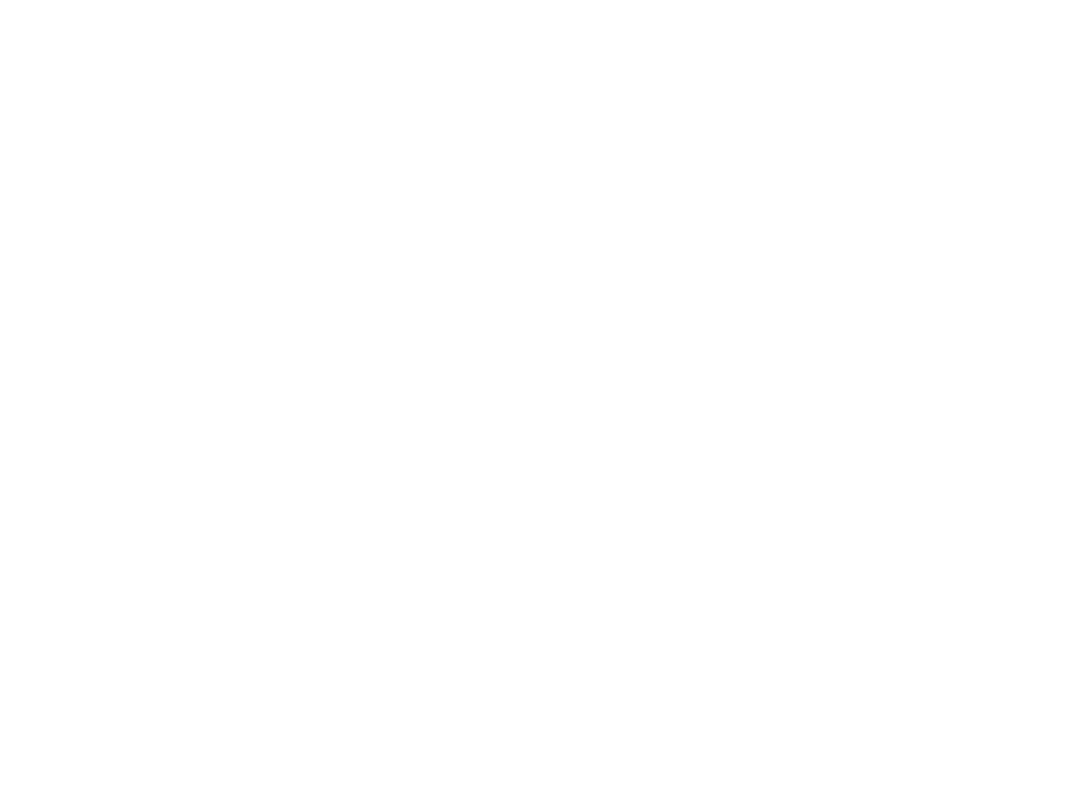
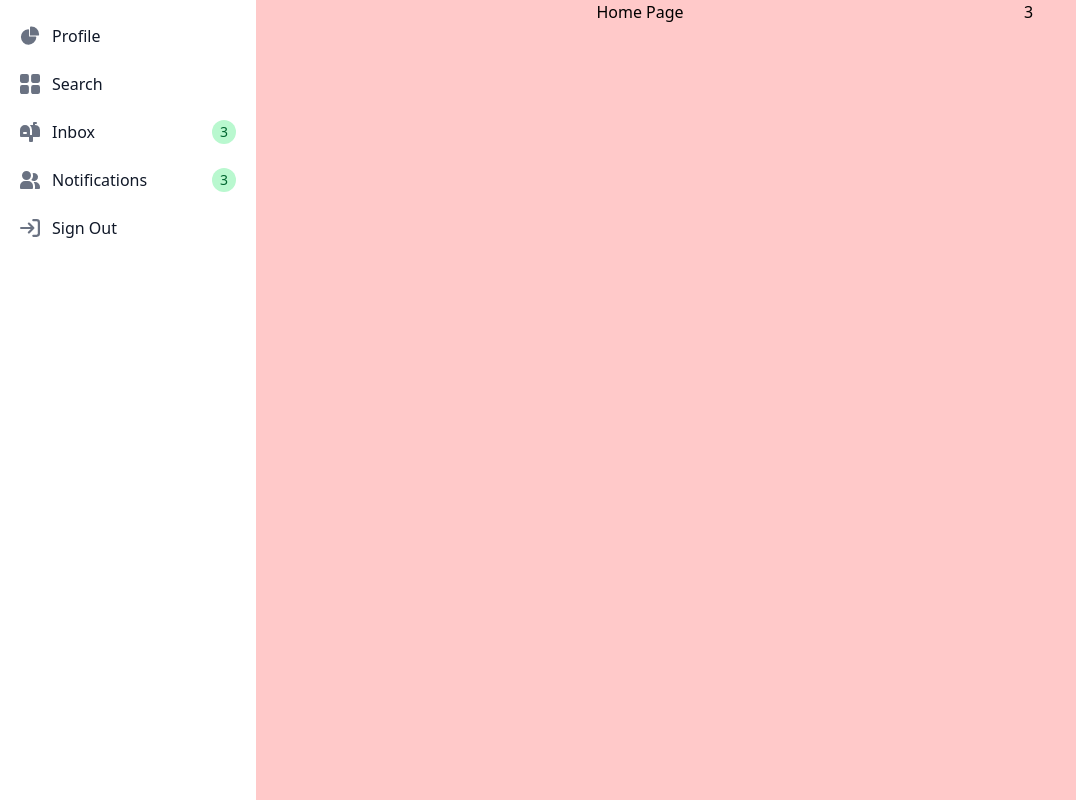
Before and after one commit to Fawwad795/Credily-App, a React (Vite) app: page /home in a window 1280 px wide. Before the commit this address had no page. Shown: the whole page, without its empty margins (0-1076 px from the left). Built offline with nearby package versions, Linux system fonts and the light colour scheme.

Commit message:
added home page
added home page and nav bar

```diff
--- a/src/App.jsx
+++ b/src/App.jsx
@@ -2,12 +2,14 @@
 import { BrowserRouter as Router, Routes, Route, Navigate } from 'react-router-dom';
 import Signup from './Signup';
 import Login from './Login';
+import Home from './Home';
 
 const App = () => {
   return (
     <Router>
       <Routes>
         <Route path="/" element={<Navigate to="/signup" />} />
+        <Route path="/home" element={<Home />} />
         <Route path="/signup" element={<Signup />} />
         <Route path="/login" element={<Login />} />
       </Routes>
--- /dev/null
+++ b/src/Home.jsx
@@ -0,0 +1,15 @@
+import { Link } from "react-router-dom";
+
+import Nav from "./Nav";
+const Home = () => {
+
+  return (
+    <div className="bg-red-200 h-screen home-grid w-screen">
+   <div className=""><Nav/></div>
+   <div className="text-center">Home Page</div>
+   <div className="">3</div>
+    </div>
+  );
+};
+
+export default Home;
--- /dev/null
+++ b/src/Nav.jsx
@@ -0,0 +1,67 @@
+import "./index.css"
+
+const Nav = () => {
+    return (
+    <><button data-drawer-target="default-sidebar" data-drawer-toggle="default-sidebar" aria-controls="default-sidebar" type="button" class="inline-flex items-center p-2 mt-2 ms-3 text-sm text-gray-500 rounded-lg sm:hidden hover:bg-gray-100 focus:outline-none focus:ring-2 focus:ring-gray-200 dark:text-gray-400 dark:hover:bg-gray-700 dark:focus:ring-gray-600">
+   <span class="sr-only">Open sidebar</span>
+   <svg class="w-6 h-6" aria-hidden="true" fill="currentColor" viewBox="0 0 20 20" xmlns="http://www.w3.org/2000/svg">
+   <path clip-rule="evenodd" fill-rule="evenodd" d="M2 4.75A.75.75 0 012.75 4h14.5a.75.75 0 010 1.5H2.75A.75.75 0 012 4.75zm0 10.5a.75.75 0 01.75-.75h7.5a.75.75 0 010 1.5h-7.5a.75.75 0 01-.75-.75zM2 10a.75.75 0 01.75-.75h14.5a.75.75 0 010 1.5H2.75A.75.75 0 012 10z"></path>
+   </svg>
+</button>
+
+<aside id="default-sidebar" class="fixed color top-0 left-0 z-40 w-64 h-screen transition-transform -translate-x-full sm:translate-x-0" aria-label="Sidebar">
+   <div class="h-full px-3 py-4 color overflow-y-auto bg-white dark:bg-gray-800">
+      <ul class="space-y-2 font-medium">
+         <li>
+            <a href="#" class="flex items-center p-2 text-gray-900 rounded-lg dark:text-white hover:bg-green-100 dark:hover:bg-green-700 group">
+               <svg class="w-5 h-5 text-gray-500 transition duration-75 dark:text-gray-400 group-hover:text-gray-900 dark:group-hover:text-white" aria-hidden="true" xmlns="http://www.w3.org/2000/svg" fill="currentColor" viewBox="0 0 22 21">
+                  <path d="M16.975 11H10V4.025a1 1 0 0 0-1.066-.998 8.5 8.5 0 1 0 9.039 9.039.999.999 0 0 0-1-1.066h.002Z"/>
+                  <path d="M12.5 0c-.157 0-.311.01-.565.027A1 1 0 0 0 11 1.02V10h8.975a1 1 0 0 0 1-.935c.013-.188.028-.374.028-.565A8.51 8.51 0 0 0 12.5 0Z"/>
+               </svg>
+               <span class="ms-3 text-gray-900">Profile</span>
+            </a>
+         </li>
+         <li>
+            <a href="#" class="flex items-center p-2 text-gray-900 rounded-lg dark:text-white hover:bg-green-100 dark:hover:bg-green-700 group">
+               <svg class="shrink-0 w-5 h-5 text-gray-500 transition duration-75 dark:text-gray-400 group-hover:text-gray-900 dark:group-hover:text-white" aria-hidden="true" xmlns="http://www.w3.org/2000/svg" fill="currentColor" viewBox="0 0 18 18">
+                  <path d="M6.143 0H1.857A1.857 1.857 0 0 0 0 1.857v4.286C0 7.169.831 8 1.857 8h4.286A1.857 1.857 0 0 0 8 6.143V1.857A1.857 1.857 0 0 0 6.143 0Zm10 0h-4.286A1.857 1.857 0 0 0 10 1.857v4.286C10 7.169 10.831 8 11.857 8h4.286A1.857 1.857 0 0 0 18 6.143V1.857A1.857 1.857 0 0 0 16.143 0Zm-10 10H1.857A1.857 1.857 0 0 0 0 11.857v4.286C0 17.169.831 18 1.857 18h4.286A1.857 1.857 0 0 0 8 16.143v-4.286A1.857 1.857 0 0 0 6.143 10Zm10 0h-4.286A1.857 1.857 0 0 0 10 11.857v4.286c0 1.026.831 1.857 1.857 1.857h4.286A1.857 1.857 0 0 0 18 16.143v-4.286A1.857 1.857 0 0 0 16.143 10Z"/>
+               </svg>
+               <span class="flex-1 ms-3 whitespace-nowrap text-gray-900">Search</span>
+
+            </a>
+         </li>
+         <li>
+            <a href="#" class="flex items-center p-2 text-gray-900 rounded-lg dark:text-white hover:bg-gray-100 dark:hover:bg-green-700 group">
+               <svg class="shrink-0 w-5 h-5 text-gray-500 transition duration-75 dark:text-gray-400 group-hover:text-gray-900 dark:group-hover:text-white" aria-hidden="true" xmlns="http://www.w3.org/2000/svg" fill="currentColor" viewBox="0 0 20 20">
+                  <path d="m17.418 3.623-.018-.008a6.713 6.713 0 0 0-2.4-.569V2h1a1 1 0 1 0 0-2h-2a1 1 0 0 0-1 1v2H9.89A6.977 6.977 0 0 1 12 8v5h-2V8A5 5 0 1 0 0 8v6a1 1 0 0 0 1 1h8v4a1 1 0 0 0 1 1h2a1 1 0 0 0 1-1v-4h6a1 1 0 0 0 1-1V8a5 5 0 0 0-2.582-4.377ZM6 12H4a1 1 0 0 1 0-2h2a1 1 0 0 1 0 2Z"/>
+               </svg>
+               <span class="flex-1 ms-3 whitespace-nowrap text-gray-900">Inbox</span>
+               <span class="inline-flex items-center justify-center w-3 h-3 p-3 ms-3 text-sm font-medium text-green-800 bg-green-200 rounded-full ">3</span>
+            </a>
+         </li>
+         <li>
+            <a href="#" class="flex items-center p-2 text-gray-900 rounded-lg dark:text-white hover:bg-green-100 dark:hover:bg-green-700 group">
+               <svg class="shrink-0 w-5 h-5 text-gray-500 transition duration-75 dark:text-gray-400 group-hover:text-gray-900 dark:group-hover:text-white" aria-hidden="true" xmlns="http://www.w3.org/2000/svg" fill="currentColor" viewBox="0 0 20 18">
+                  <path d="M14 2a3.963 3.963 0 0 0-1.4.267 6.439 6.439 0 0 1-1.331 6.638A4 4 0 1 0 14 2Zm1 9h-1.264A6.957 6.957 0 0 1 15 15v2a2.97 2.97 0 0 1-.184 1H19a1 1 0 0 0 1-1v-1a5.006 5.006 0 0 0-5-5ZM6.5 9a4.5 4.5 0 1 0 0-9 4.5 4.5 0 0 0 0 9ZM8 10H5a5.006 5.006 0 0 0-5 5v2a1 1 0 0 0 1 1h11a1 1 0 0 0 1-1v-2a5.006 5.006 0 0 0-5-5Z"/>
+               </svg>
+               <span class="flex-1 ms-3 whitespace-nowrap text-gray-900">Notifications</span>
+               <span class="inline-flex items-center justify-center w-3 h-3 p-3 ms-3 text-sm font-medium text-green-800 bg-green-200 rounded-full ">3</span>
+            </a>
+         </li>
+
+         <li>
+            <a href="#" class="flex items-center p-2 text-gray-900 rounded-lg dark:text-white hover:bg-green-100 dark:hover:bg-green-700 group">
+               <svg class="shrink-0 w-5 h-5 text-gray-500 transition duration-75 dark:text-gray-400 group-hover:text-gray-900 dark:group-hover:text-white" aria-hidden="true" xmlns="http://www.w3.org/2000/svg" fill="none" viewBox="0 0 18 16">
+                  <path stroke="currentColor" stroke-linecap="round" stroke-linejoin="round" stroke-width="2" d="M1 8h11m0 0L8 4m4 4-4 4m4-11h3a2 2 0 0 1 2 2v10a2 2 0 0 1-2 2h-3"/>
+               </svg>
+               <span class="flex-1 ms-3 whitespace-nowrap text-gray-900">Sign Out</span>
+            </a>
+         </li>
+
+      </ul>
+   </div>
+</aside>
+</>
+    )
+}
+export default Nav
--- a/src/index.css
+++ b/src/index.css
@@ -1 +1,8 @@
 @import "tailwindcss";
+.home-grid{
+    display:grid;
+    grid-template-columns: 1fr 3fr 1fr;
+}
+.color{
+    background-color: white;
+}
```
